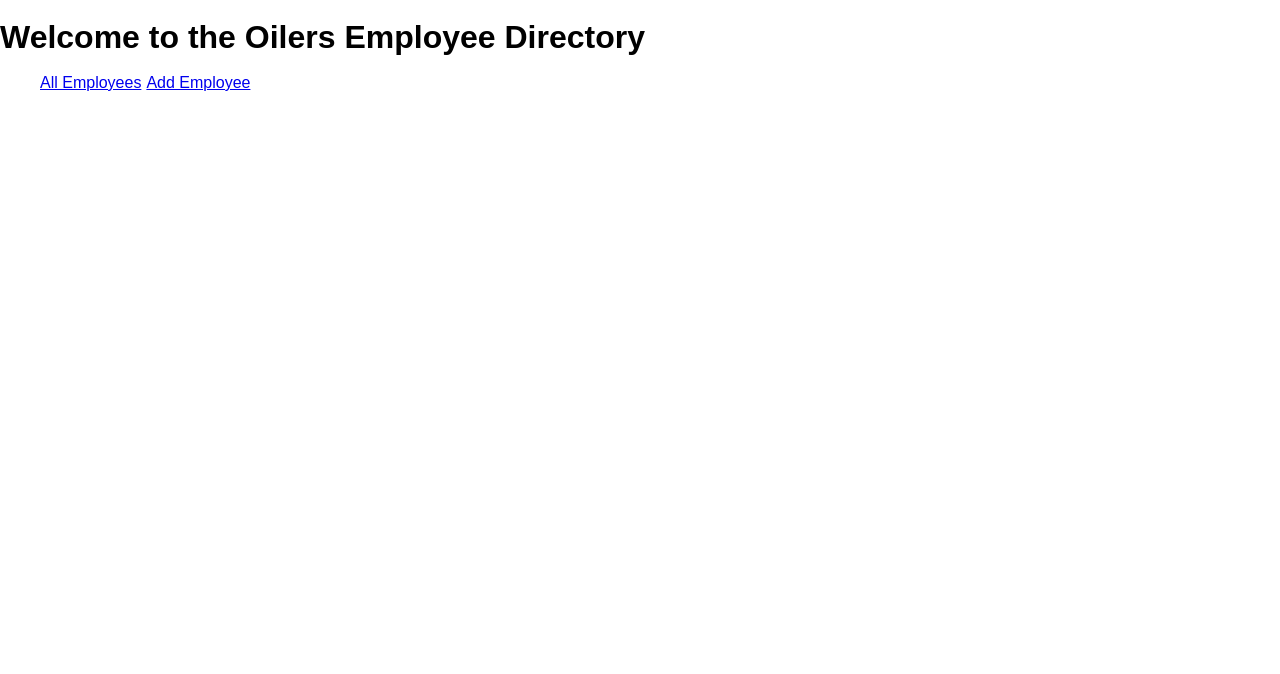
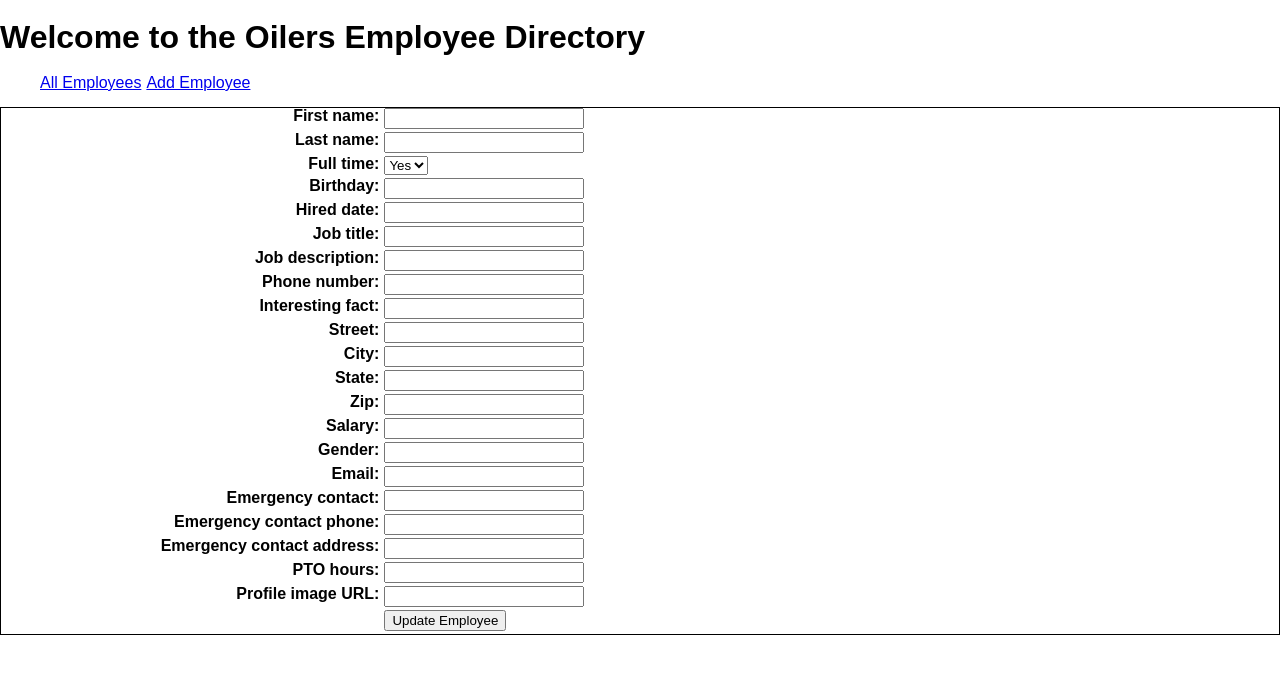
Before and after one commit to Schnorschel/who-works-here, a React (Create React App) app: page /upd-employee/1 in a window 1280 px wide. Shown: the top 674 px of the page. Built offline with nearby package versions, Linux system fonts and the light colour scheme; no server answers.

Commit message:
Completed "Update Employee"

```diff
--- a/src/components/EmployeeDetail.jsx
+++ b/src/components/EmployeeDetail.jsx
@@ -5,6 +5,7 @@
 const EmployeeDetail = props => {
   const [employeeData, setEmployeeData] = useState()
   const [toDeleteEmployee, setToDeleteEmployee] = useState(false)
+  const [toUpdateEmployee, setToUpdateEmployee] = useState(false)
 
   const getEmployee = async () => {
     // prettier-ignore
@@ -22,9 +23,13 @@
     setToDeleteEmployee(true)
   }
 
+  const handleUpdate = e => {
+    setToUpdateEmployee(true)
+  }
   // prettier-ignore
   return <>
     {toDeleteEmployee ? <Redirect to={`/del-employee/${props.match.params.id}`} /> : null }
+    {toUpdateEmployee ? <Redirect to={`/upd-employee/${props.match.params.id}`} /> : null}
     {employeeData &&
     <div className="employeeDetailCont">
       <section className="dataLabel dataItem">Employee Id:</section><section className="dataValue dataItem">{employeeData.id}</section>
@@ -45,7 +50,7 @@
       <section className="dataLabel dataItem">Emergency contact address:</section><section className="dataValue dataItem">{employeeData.emergencyContactAddress}</section>
       <section className="dataLabel dataItem">PTO hours:</section><section className="dataValue dataItem">{employeeData.ptoHours}</section>
       <section className="dataLabel dataItem">Profile image URL:</section><section className="dataValue dataItem">{employeeData.profileImage}</section>
-      <section className="dataLabel dataItem"><button onClick={handleDelete}>Delete employee</button></section><section className="dataValue dataItem"><button>Edit employee</button></section>
+      <section className="dataLabel dataItem"><button onClick={handleDelete}>Delete employee</button></section><section className="dataValue dataItem"><button onClick={handleUpdate}>Edit employee</button></section>
     </div>}
   </>
 }
--- a/src/components/UpdateEmployee.jsx
+++ b/src/components/UpdateEmployee.jsx
@@ -1,7 +1,95 @@
-import React from 'react'
+import React, { useState, useEffect } from 'react'
+import { Redirect } from 'react-router-dom'
+import axios from 'axios'
 
-const UpdateEmployee = () => {
-  return <div></div>
+const UpdatEmployee = props => {
+  const [employeeData, setEmployeeData] = useState({})
+  const [employeeId, setEmployeeId] = useState()
+  const [toEmployeeDetail, setToEmployeeDetail] = useState(false)
+
+  //prettier-ignore
+  const addNewEmployee = async () => {
+    const apiURL = 'https://sdg-staff-directory-app.herokuapp.com/api/oilers/Employees/'
+    const resp = await axios.post(apiURL,employeeData)
+    if (resp.status !== 200) {
+      console.log('status: ' + resp.status)
+      return
+    }
+    setEmployeeId(resp.data.id)
+    setToEmployeeDetail(true)
+  }
+
+  const getEmployee = async () => {
+    // prettier-ignore
+    const apiURL = `https://sdg-staff-directory-app.herokuapp.com/api/oilers/Employees/${props.match.params.id}`
+    console.log('Attempting to call: ' + apiURL)
+    const resp = await axios.get(apiURL)
+    console.log(resp.data)
+    setEmployeeData(resp.data)
+  }
+
+  const updateEmployee = async () => {
+    // prettier-ignore
+    const apiURL = `https://sdg-staff-directory-app.herokuapp.com/api/oilers/Employees/${props.match.params.id}`
+    const resp = await axios.put(apiURL, employeeData)
+    console.log(resp.data)
+    setToEmployeeDetail(resp.data)
+  }
+
+  useEffect(() => {
+    getEmployee()
+  }, [])
+
+  const handleUpdateTextField = e => {
+    e.persist()
+    console.log(e.target.name + ': ' + e.target.value)
+    setEmployeeData(prev => {
+      return { ...prev, [e.target.name]: e.target.value }
+    })
+  }
+
+  const handleSubmit = e => {
+    e.preventDefault()
+  }
+
+  const handleFormSubmission = e => {
+    updateEmployee()
+  }
+
+  //prettier-ignore
+  return (
+    <>
+      {toEmployeeDetail ? <Redirect to={`/employee/${props.match.params.id}`} /> : typeof employeeId === 'undefined' ? null : <div>An error occurred.</div>}
+      <form onSubmit={handleSubmit}>
+        <div className="employeeDetailCont">
+          {/* <section className="dataLabel dataItem">Employee Id:</section><section className="dataValue dataItem">{employeeData.id}</section> */}
+          <input type="hidden" name="id" value={props.match.params.id}></input>
+          <section className="dataLabel dataItem">First name:</section><section className="dataValue dataItem"><input type="text" onChange={handleUpdateTextField} name="firstName" value={employeeData.firstName} /></section>
+          <section className="dataLabel dataItem">Last name:</section><section className="dataValue dataItem"><input type="text" onChange={handleUpdateTextField} name="lastName" value={employeeData.lastName} /></section>
+          <section className="dataLabel dataItem">Full time:</section><section className="dataValue dataItem"><select name="isFullTime" onChange={handleUpdateTextField} value={employeeData.isFullTime}><option value="true">Yes</option><option value="false">No</option></select></section>
+          <section className="dataLabel dataItem">Birthday:</section><section className="dataValue dataItem"><input type="text" onChange={handleUpdateTextField} name="birthday" value={employeeData.birthday} /></section>
+          <section className="dataLabel dataItem">Hired date:</section><section className="dataValue dataItem"><input type="text" onChange={handleUpdateTextField} name="hiredDate" value={employeeData.hiredDate} /></section>
+          <section className="dataLabel dataItem">Job title:</section><section className="dataValue dataItem"><input type="text" onChange={handleUpdateTextField} name="jobTitle" value={employeeData.jobTitle} /></section>
+          <section className="dataLabel dataItem">Job description:</section><section className="dataValue dataItem"><input type="text" onChange={handleUpdateTextField} name="jobDescription" value={employeeData.jobDescription} /></section>
+          <section className="dataLabel dataItem">Phone number:</section><section className="dataValue dataItem"><input type="text" onChange={handleUpdateTextField} name="phoneNumber" value={employeeData.phoneNumber} /></section>
+          <section className="dataLabel dataItem">Interesting fact:</section><section className="dataValue dataItem"><input type="text" onChange={handleUpdateTextField} name="interestingFact" value={employeeData.interestingFact} /></section>
+          <section className="dataLabel dataItem">Street:</section><section className="dataValue dataItem"><input type="text" onChange={handleUpdateTextField} name="address" value={employeeData.address} /></section>
+          <section className="dataLabel dataItem">City:</section><section className="dataValue dataItem"><input type="text" onChange={handleUpdateTextField} name="city" value={employeeData.city} /></section>
+          <section className="dataLabel dataItem">State:</section><section className="dataValue dataItem"><input type="text" onChange={handleUpdateTextField} name="state" value={employeeData.state} /></section>
+          <section className="dataLabel dataItem">Zip:</section><section className="dataValue dataItem"><input type="text" onChange={handleUpdateTextField} name="zip" value={employeeData.zip} /></section>
+          <section className="dataLabel dataItem">Salary:</section><section className="dataValue dataItem"><input type="text" onChange={handleUpdateTextField} name="salary" value={employeeData.salary} /></section>
+          <section className="dataLabel dataItem">Gender:</section><section className="dataValue dataItem"><input type="text" onChange={handleUpdateTextField} name="gender" value={employeeData.gender} /></section>
+          <section className="dataLabel dataItem">Email:</section><section className="dataValue dataItem"><input type="text" onChange={handleUpdateTextField} name="email" value={employeeData.email} /></section>
+          <section className="dataLabel dataItem">Emergency contact:</section><section className="dataValue dataItem"><input type="text" onChange={handleUpdateTextField} name="emergencyContactPerson" value={employeeData.emergencyContactPerson} /></section>
+          <section className="dataLabel dataItem">Emergency contact phone:</section><section className="dataValue dataItem"><input type="text" onChange={handleUpdateTextField} name="emergencyContactPhone" value={employeeData.emergencyContactPhone} /></section>
+          <section className="dataLabel dataItem">Emergency contact address:</section><section className="dataValue dataItem"><input type="text" onChange={handleUpdateTextField} name="emergencyContactAddress" value={employeeData.emergencyContactAddress} /></section>
+          <section className="dataLabel dataItem">PTO hours:</section><section className="dataValue dataItem"><input type="text" onChange={handleUpdateTextField} name="ptoHours" value={employeeData.ptoHours} /></section>
+          <section className="dataLabel dataItem">Profile image URL:</section><section className="dataValue dataItem"><input type="text" onChange={handleUpdateTextField} name="profileImage" value={employeeData.profileImage} /></section>
+          <section className="dataLabel dataItem"></section><section className="dataValue dataItem"><button name="addNewEmployee" onClick={handleFormSubmission}>Update Employee</button></section>
+        </div>
+      </form>
+    </>
+      )
 }
 
-export default UpdateEmployee
+export default UpdatEmployee
--- a/src/index.css
+++ b/src/index.css
@@ -62,3 +62,7 @@
   width: 100%;
   border: 1px solid black;
 }
+
+input[type='text'] {
+  width: 200px;
+}
```
